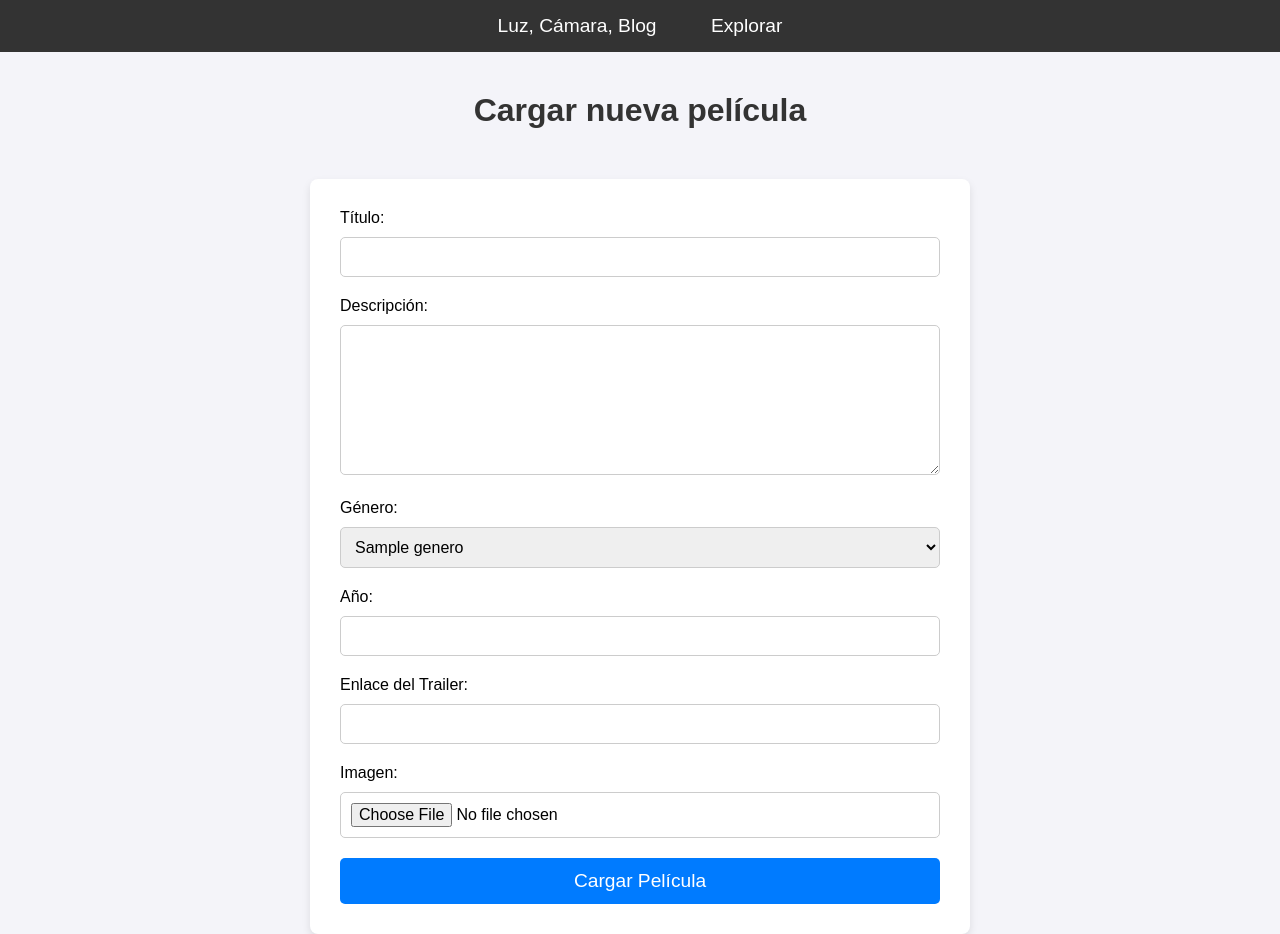
After one commit to guadalupe-esteche/proyecto, a PHP site: page /paginas/cargar_pelicula.php in a window 1280 px wide. The commit adds this page. Run offline with PHP 8.4, Linux system fonts and the light colour scheme; tables that the repository leaves empty or names only in its code hold one stand-in row (values such as "Sample post").

Commit message:
29 commit

```diff
--- /dev/null
+++ b/estilos/estiloCargar.css
@@ -0,0 +1,93 @@
+/* Estilos para el body */
+body {
+    font-family: 'Arial', sans-serif;
+    background-color: #f4f4f9;
+    margin: 0;
+    padding: 0;
+    display: flex;
+    flex-direction: column;  /* Apila los elementos de manera vertical */
+    justify-content: flex-start; /* Alinea los elementos al principio de la página */
+    align-items: center;     /* Centra los elementos horizontalmente */
+    height: 100vh;           /* 100% de la altura de la ventana */
+}
+
+/* Contenedor principal del nav */
+nav {
+    width: 100%;             /* Hace que el nav ocupe todo el ancho */
+    background-color: #333;
+    padding: 15px 0;
+    text-align: center;      /* Centra el texto dentro del nav */
+    margin-bottom: 20px;     /* Añade un margen debajo del nav */
+}
+
+nav a {
+    color: white;
+    font-size: 1.2em;
+    text-decoration: none;
+    margin: 0 15px;
+    padding: 10px;
+}
+
+nav a:hover {
+    background-color: #575757;
+    border-radius: 5px;
+}
+
+/* Título de la página */
+h1 {
+    font-size: 2em;
+    color: #333;
+    text-align: center;
+    margin-top: 20px;   /* Añadir separación entre el nav y el título */
+    margin-bottom: 20px; /* Separación con el siguiente contenido */
+}
+
+/* Contenedor principal del formulario */
+form {
+    background-color: #ffffff;
+    padding: 30px;
+    border-radius: 8px;
+    box-shadow: 0 4px 8px rgba(0, 0, 0, 0.1);
+    width: 100%;
+    max-width: 600px;  /* Controla el ancho máximo del formulario */
+    margin-top: 30px;  /* Separación respecto al título */
+}
+
+/* Campos del formulario */
+input[type="text"],
+textarea,
+select,
+input[type="number"],
+input[type="url"],
+input[type="file"] {
+    width: 100%;
+    padding: 10px;
+    margin: 10px 0 20px;
+    border: 1px solid #ccc;
+    border-radius: 5px;
+    font-size: 1em;
+    box-sizing: border-box;
+}
+
+/* Estilo para el área de descripción */
+textarea {
+    height: 150px;
+    resize: vertical;
+}
+
+/* Botón de envío */
+button {
+    background-color: #007bff;
+    color: #ffffff;
+    font-size: 1.2em;
+    padding: 12px 20px;
+    border: none;
+    border-radius: 5px;
+    cursor: pointer;
+    transition: background-color 0.3s ease;
+    width: 100%;
+}
+
+button:hover {
+    background-color: #0056b3;
+}
--- a/estilos/responsive.css
+++ b/estilos/responsive.css
@@ -186,7 +186,7 @@
     }
 
     section {
-        display: flex;
+
         flex-wrap: wrap;
         justify-content: center;
         gap: 20px; /* Espacio entre las películas */
--- /dev/null
+++ b/paginas/cargar_pelicula.php
@@ -0,0 +1,62 @@
+<!DOCTYPE html>
+<html lang="es">
+<head>
+    <meta charset="UTF-8">
+    <meta name="viewport" content="width=device-width, initial-scale=1.0">
+    <title>Cargar Película</title>
+    <link rel="stylesheet" href="../estilos/estiloCargar.css">
+    <script>
+        // Verificar si la URL contiene el parámetro 'mensaje=exito'
+        window.onload = function() {
+            const urlParams = new URLSearchParams(window.location.search);
+            if (urlParams.has('mensaje') && urlParams.get('mensaje') === 'exito') {
+                alert("¡La película ha sido cargada exitosamente!");
+            }
+        }
+    </script>
+</head>
+<body>
+    <nav>
+        <a href="../index.php">Luz, Cámara, Blog</a>
+        <a href="explorar.php">Explorar</a>
+    </nav>
+
+    <h1>Cargar nueva película</h1>
+
+    <!-- Formulario para cargar película -->
+    <form action="procesar_carga.php" method="POST" enctype="multipart/form-data">
+        <label for="titulo">Título:</label>
+        <input type="text" id="titulo" name="titulo" required>
+
+        <label for="descripcion">Descripción:</label>
+        <textarea id="descripcion" name="descripcion" required></textarea>
+
+        <label for="genero">Género:</label>
+        <select id="genero" name="genero" required>
+            <?php
+            // Conectar a la base de datos para obtener los géneros
+            include '../conexion/conexion.php';
+            $conexion = conectar();
+            if ($conexion) {
+                $sql_generos = "SELECT id_genero, nombre_genero FROM generos";
+                $resultado = $conexion->query($sql_generos);
+                while ($genero = $resultado->fetch_assoc()) {
+                    echo "<option value='" . $genero['id_genero'] . "'>" . $genero['nombre_genero'] . "</option>";
+                }
+            }
+            ?>
+        </select>
+
+        <label for="anio">Año:</label>
+        <input type="number" id="anio" name="anio" required>
+
+        <label for="trailer">Enlace del Trailer:</label>
+        <input type="url" id="trailer" name="trailer" required>
+
+        <label for="imagen">Imagen:</label>
+        <input type="file" id="imagen" name="imagen" accept="image/*" required>
+
+        <button type="submit">Cargar Película</button>
+    </form>
+</body>
+</html>
--- a/paginas/explorar.php
+++ b/paginas/explorar.php
@@ -53,10 +53,6 @@ include '../conexion/conexion.php'; // Conectar a la base de datos
 
         <main class="pagina-peliculas">
             <div id="contenidoPelicula" class="contenido-pelicula centrado">
-                <h1>¿Qué sección deseas explorar?</h1>
-                <input type="text" id="buscar" placeholder="Buscar películas..." onkeyup="filtrarPeliculas()"
-                    onkeydown="detenerEnter(event)">
-                <p id="mensaje-no-encontrado">No se encontró ninguna película con ese nombre</p>
                 <?php
                 $conexion = conectar();
                 if ($conexion) {
@@ -82,7 +78,7 @@ include '../conexion/conexion.php'; // Conectar a la base de datos
                         // Mostrar películas
                         foreach ($peliculas as $pelicula) {
                             echo "<div class='pelicula'>";
-                           echo "<h3><a href='detalles.php?id_pelicula=" . htmlspecialchars($pelicula['id_pelicula']) . "' class='pelicula-titulo'>" . htmlspecialchars($pelicula['titulo']) . "</a></h3>";
+                            echo "<h3><a href='detalles.php?id_pelicula=" . htmlspecialchars($pelicula['id_pelicula']) . "' class='pelicula-titulo'>" . htmlspecialchars($pelicula['titulo']) . "</a></h3>";
                             echo "<a href='detalles.php?id_pelicula=" . htmlspecialchars($pelicula['id_pelicula']) . "'><img src='../imagenes/" . htmlspecialchars($pelicula['imagen']) . "' alt='" . htmlspecialchars($pelicula['titulo']) . "' class='pelicula-img'></a>";
                             echo "</div>";
                         }
```
Also changed, not shown: js/explorar.js (+0 -45 lines), paginas/procesar_carga.php (added, +69 -0 lines), imagenes/accion.png (deleted), imagenes/comedia.png (deleted), imagenes/dislike.png (deleted), imagenes/drama.png (deleted), imagenes/fantasia.png (deleted), imagenes/kahoot.jpg (added), imagenes/libros.png (deleted), imagenes/like.png (deleted), imagenes/romance.png (deleted), imagenes/terror.png (deleted).
